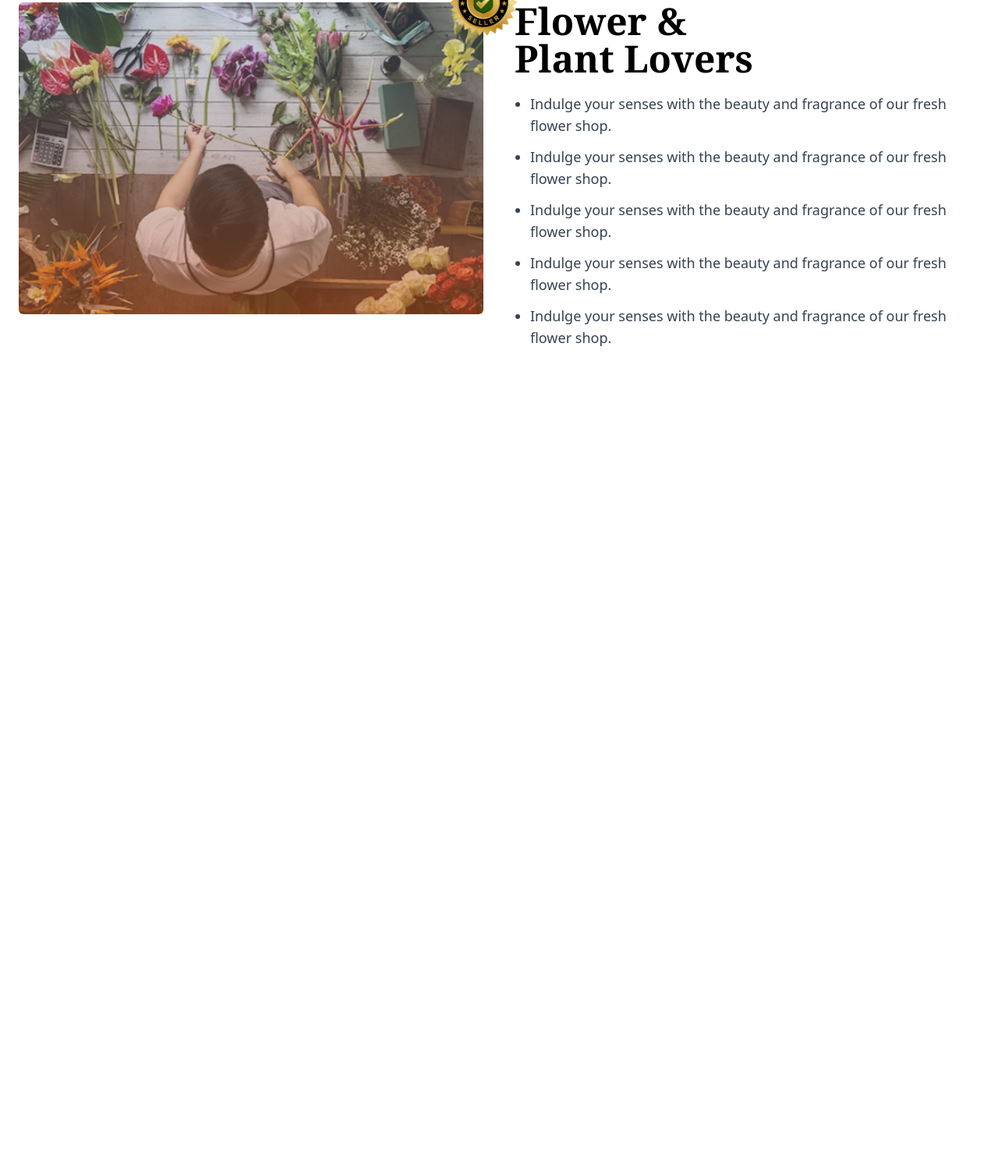
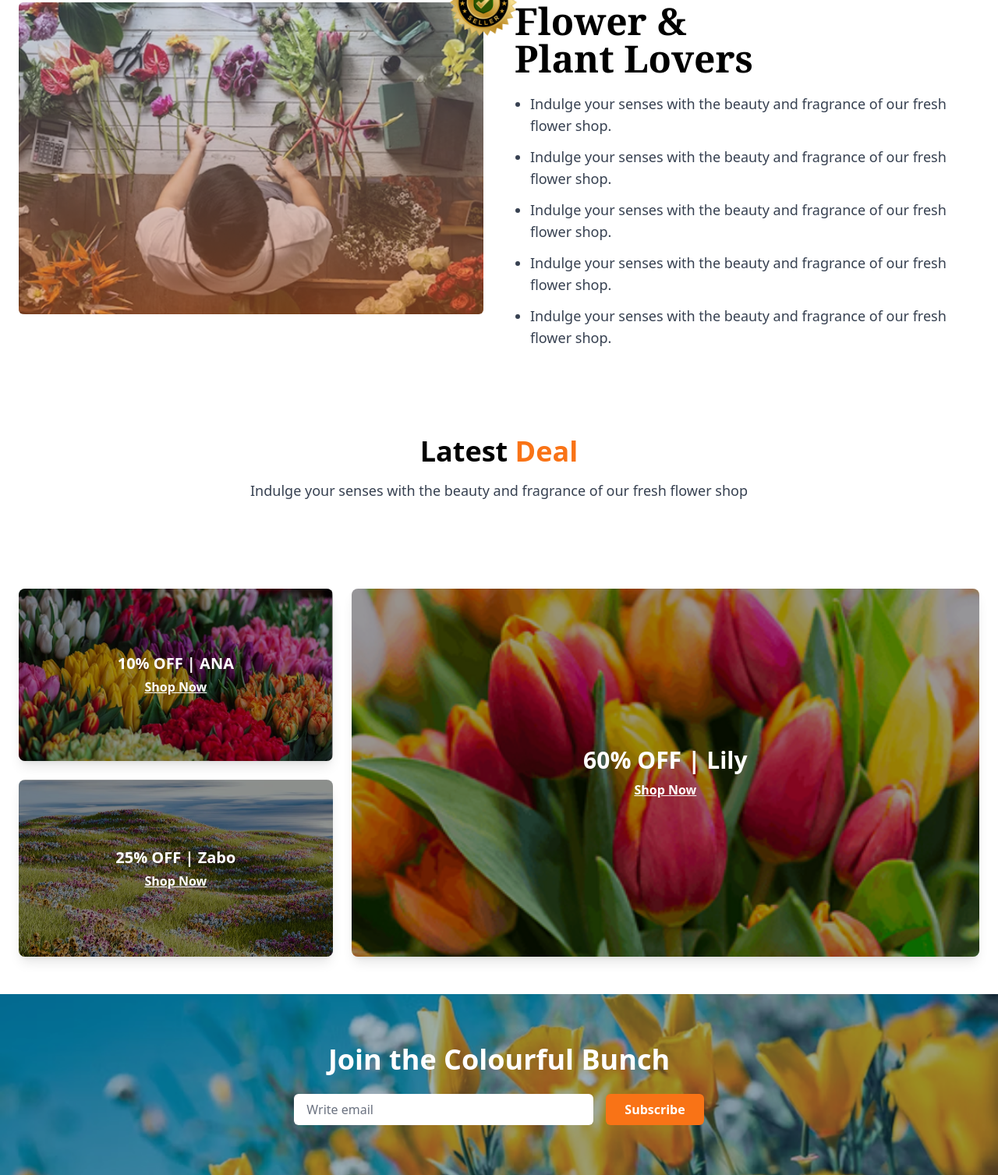
Before and after one commit to halloemon/hero2, a plain HTML site: page indexx.html in a window 1280 px wide. Shown: the part 1511-3018 px from the top of the page at 78% size. Before the commit the page ends 2006 px from the top, so only its background shows below. Drawn offline with nearby package versions, Linux system fonts and the light colour scheme.

Commit message:
Add files via upload

```diff
--- a/indexx.html
+++ b/indexx.html
@@ -207,6 +207,89 @@
     </ul>
   </div>
 </section>
+ <!-- Footer -->
+<section class="py-16 px-6 bg-white-100 text-center">
+  <h2 class="text-4xl font-bold mb-4">
+    <span class="text-black">Latest </span>
+    <span class="text-orange-500">Deal</span>
+  </h2>
+  <p class="text-lg text-gray-700">Indulge your senses with the beauty and fragrance of our fresh flower shop</p>
+</section>
+
+ <section class="px-6 py-12">
+  <div class="flex flex-col md:flex-row gap-6">
+
+
+
+    <!-- Right Column with Card 1 and Card 2 -->
+    <div class="flex flex-col w-full md:w-1/3 gap-6">
+
+      <!-- Card 1 -->
+      <div class="relative h-50 rounded-lg overflow-hidden shadow-lg">
+        <img src="assets/deal-bloom.png" alt="Discount Lily 1" class="w-full h-full object-cover" />
+        <div class="absolute inset-0 bg-black bg-opacity-40 flex flex-col justify-center items-center text-white p-4">
+          <h3 class="text-xl font-bold mb-1">10% OFF | ANA</h3>
+          <a href="#" class="font-bold underline text-white hover:text-orange-400 transition">Shop Now</a>
+
+        </div>
+      </div>
+
+      <!-- Card 2 -->
+      <div class="relative h-50 rounded-lg overflow-hidden shadow-lg">
+        <img src="assets/deal-zabo.png" alt="Discount Lily 2" class="w-full h-full object-cover" />
+        <div class="absolute inset-0 bg-black bg-opacity-40 flex flex-col justify-center items-center text-white p-4">
+          <h3 class="text-xl font-bold mb-1">25% OFF | Zabo</h3>
+          <a href="#" class="font-bold underline text-white hover:text-orange-400 transition">Shop Now</a>
+
+        </div>
+      </div>
+
+    </div>
+      <!-- Card 3 (Big Left Side) -->
+    <div class="relative w-full md:w-2/3 h-96 md:h-auto rounded-lg overflow-hidden shadow-lg">
+      <img src="assets/deal-ana.png" alt="Discount Lily 3" class="w-full h-full object-cover" />
+      <div class="absolute inset-0 bg-black bg-opacity-40 flex flex-col justify-center items-center text-white p-4">
+        <h3 class="text-3xl font-bold mb-2">60% OFF | Lily</h3>
+       <a href="#" class="font-bold underline text-white hover:text-orange-400 transition">Shop Now</a>
+
+      </div>
+    </div>
+  </div>
+</section>
+<!-- Subscribe Section -->
+<!-- Join Section -->
+<section class="bg-cover bg-center bg-no-repeat py-16 px-4 text-center text-white"
+         style="background-image: url('assets/news-letter-bg.png');">
+
+  <div class="max-w-xl mx-auto">
+
+    <!-- Main Title -->
+    <h2 class="text-3xl md:text-4xl font-bold mb-6">
+      Join the Colourful Bunch
+    </h2>
+
+    <!-- Input and Button -->
+    <form class="flex flex-col sm:flex-row items-center justify-center gap-4">
+      <input
+        type="email"
+        placeholder="Write email"
+        class="w-full sm:w-2/3 px-4 py-2 rounded-md text-black placeholder-gray-500 focus:outline-none focus:ring-2 focus:ring-orange-400"
+        required
+      />
+      <button
+        type="submit"
+        class="bg-orange-500 text-white font-semibold px-6 py-2 rounded-md hover:bg-orange-600 transition"
+      >
+        Subscribe
+      </button>
+    </form>
+  </div>
+
+</section>
+
+
+
+
 
 
 
```
